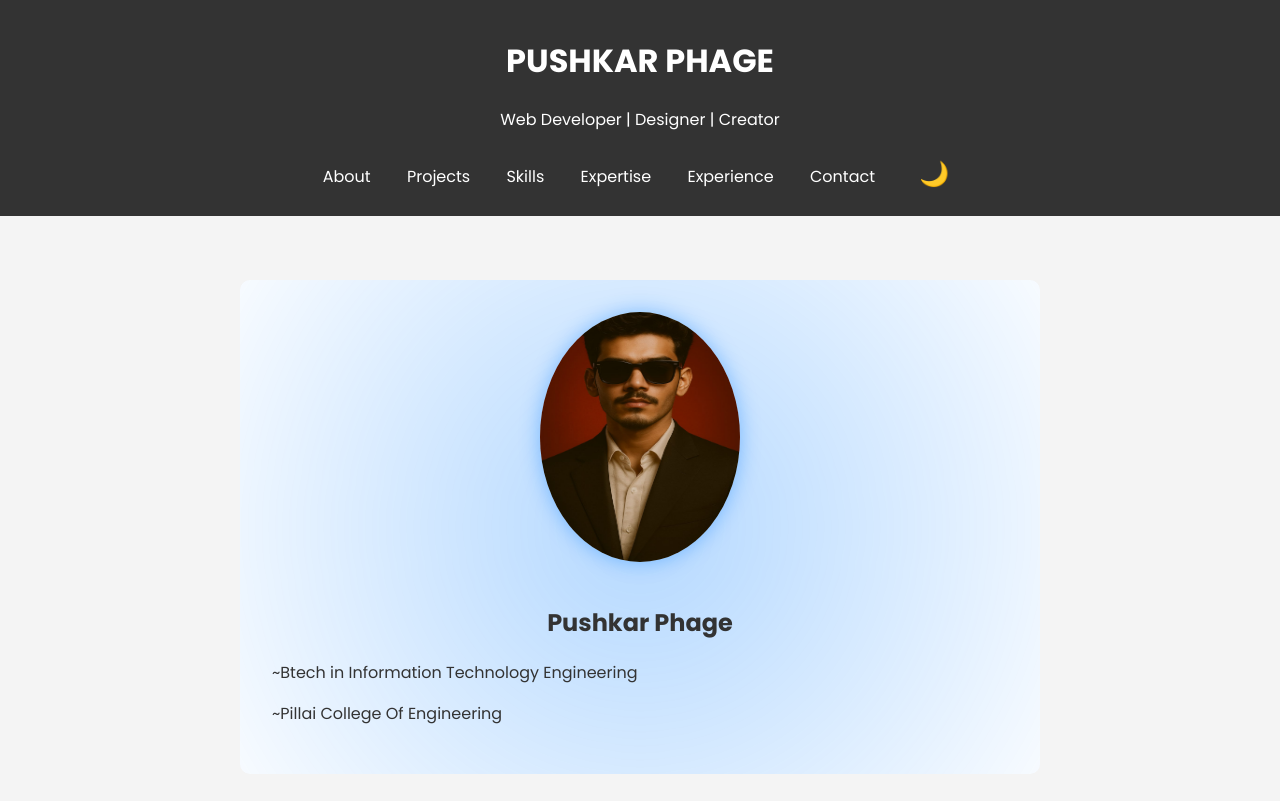
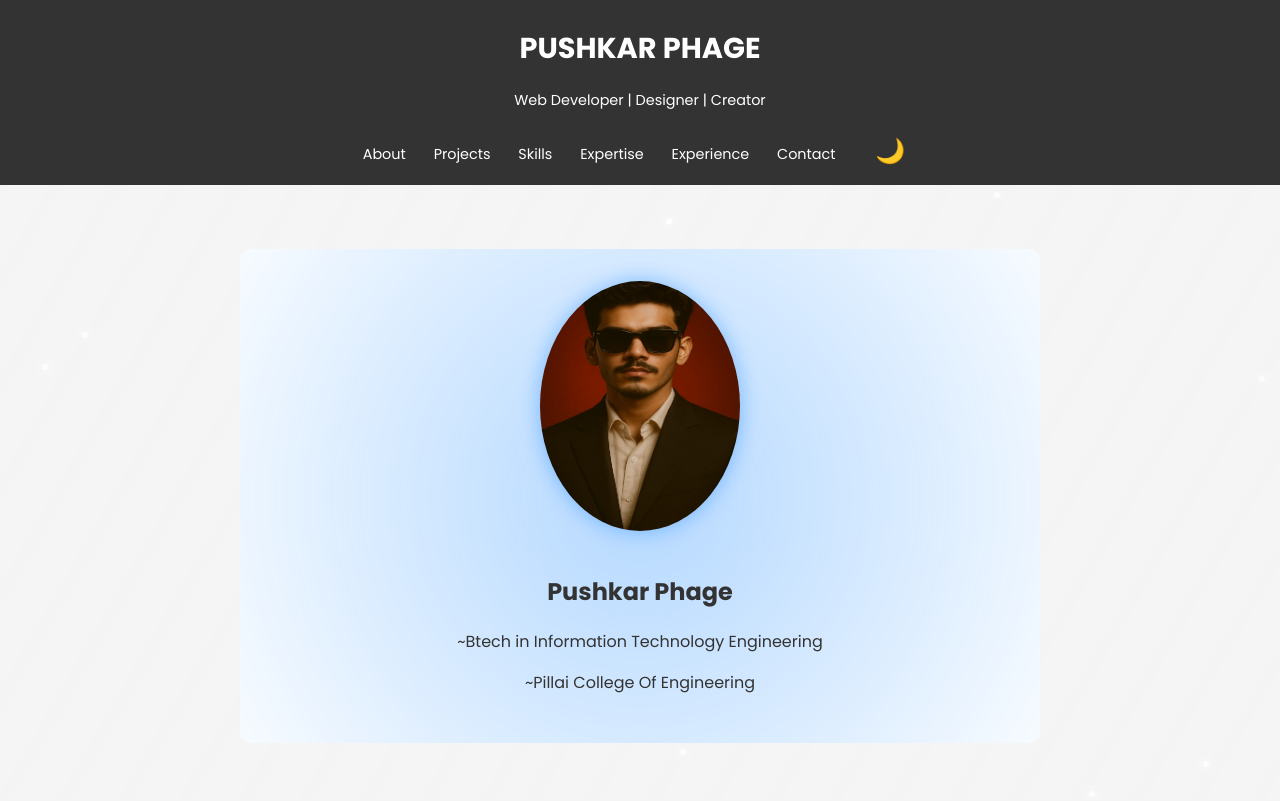
Before and after one commit to Pushkarphage/Portfolio, a plain HTML site: page index.html in a window 1280 px wide. Shown: the top 801 px of the page. Drawn offline with nearby package versions, Linux system fonts and the light colour scheme.

Commit message:
index.html

```diff
--- a/index.html
+++ b/index.html
@@ -16,17 +16,44 @@
       color: #333;
       transition: background 0.3s ease, color 0.3s ease;
     }
+/* Moving tilted white light background */
+body::before {
+  content: "";
+  position: fixed;
+  top: 0;
+  left: 0;
+  width: 200%;
+  height: 100%;
+  background: linear-gradient(120deg, rgba(255, 255, 255, 0.05) 0%, rgba(255, 255, 255, 0.15) 50%, rgba(255, 255, 255, 0.05) 100%);
+  animation: moveLight 15s linear infinite;
+  z-index: -10;
+  pointer-events: none;
+}
 
+@keyframes moveLight {
+  0% {
+    transform: translateX(0);
+  }
+  100% {
+    transform: translateX(-50%);
+  }
+}
+
+/* Adjust for dark mode */
+body.dark-mode::before {
+  background: linear-gradient(120deg, rgba(255, 255, 255, 0.03) 0%, rgba(255, 255, 255, 0.07) 50%, rgba(255, 255, 255, 0.03) 100%);
+}
 /* Sticky Navbar */
 header {
   background: #333;
   color: #fff;
-      padding: 1rem 0;
+  padding: 0.5rem 0; /* Reduced padding */
   text-align: center;
   position: sticky;
   top: 0;
   z-index: 1000;
   transition: all 0.3s ease;
+  font-size: 0.9rem; /* Optional: slightly smaller text */
 }
 
 header.scrolled {
@@ -36,9 +63,10 @@
 }
 
 nav a {
-      margin: 0 1rem;
+  margin: 0 0.75rem; /* Slightly tighter spacing */
   color: #fff;
   text-decoration: none;
+  font-size: 0.9rem; /* Match header font size */
 }
 
     section {
@@ -88,7 +116,8 @@
   padding: 2rem;
   margin: 2rem auto;       /* auto left/right centers the block */
   border-radius: 10px;
-  width: 90%;              /* responsive width */
+  width: 90%;
+  text-align: center;
   max-width: 1500px;       /* prevents it from stretching too wide on large screens */
   z-index: 1;
   overflow: hidden;
@@ -127,8 +156,8 @@ body.dark-mode .block-box::before {
     }
 
     button {
-      background: #333;
-      color: #fff;
+      background: gold;
+      color: black;
       border: none;
       padding: 0.75rem 1.5rem;
       cursor: pointer;
@@ -180,17 +209,6 @@ body.dark-mode .block-box::before {
       box-shadow: none !important;
       border: none !important;
       color: #f4f4f4;
-    }
-
-    /* Fade-in animation */
-    @keyframes fadeIn {
-      from { opacity: 0; transform: translateY(20px); }
-      to { opacity: 1; transform: translateY(0); }
-    }
-
-    .fade-in {
-      animation: fadeIn 1s ease-out forwards;
-      opacity: 0;
     }
 
     /* Toggle button styling */
@@ -281,9 +299,53 @@ body.dark-mode ul li {
     flex-direction: column;
   }
 }
+/* Firefly styling */
+.firefly-container {
+  position: fixed;
+  top: 0;
+  left: 0;
+  width: 100%;
+  height: 100%;
+  pointer-events: none;
+  z-index: -5; /* Above background, below content */
+  overflow: hidden;
+}
+
+.firefly {
+  position: absolute;
+  width: 6px;
+  height: 6px;
+  background: white;
+  border-radius: 50%;
+  box-shadow: 0 0 8px 4px rgba(255, 255, 255, 0.3);
+  opacity: 0.8;
+  animation: floatFirefly 20s linear infinite;
+}
+
+@keyframes floatFirefly {
+  0% {
+    transform: translate(0, 0) scale(1);
+    opacity: 0.8;
+  }
+  50% {
+    transform: translate(100px, -150px) scale(1.2);
+    opacity: 1;
+  }
+  100% {
+    transform: translate(-50px, 100px) scale(1);
+    opacity: 0.7;
+  }
+}
+body.dark-mode .firefly {
+  background: #FACC15; /* soft yellow glow */
+  box-shadow: 0 0 10px 6px rgba(250, 204, 21, 0.3);
+}
+
   </style>
 </head>
 <body>
+<div class="firefly-container"></div>
+
   <header>
     <h1>PUSHKAR PHAGE</h1>
     <p>Web Developer   |   Designer   |   Creator</p>
@@ -304,7 +366,7 @@ body.dark-mode ul li {
   <div class="about-flex" data-aos="fade-up">
 
     <!-- Profile Block -->
-    <div class="block-box fade-in profile-box">
+<div class="block-box" data-aos="fade-up">
 <center>
       <img src="profile.jpeg" alt="Pushkar Phage" class="profile-photo" height="250" width="200">
 </center>
@@ -314,7 +376,7 @@ body.dark-mode ul li {
     </div>
 
     <!-- About Block -->
-    <div class="block-box fade-in">
+<div class="block-box" data-aos="fade-up">
       <h1 align="center">About Me</h1>
       <p>I’m Pushkar Phage, a passionate web developer with a love for clean design and interactive experiences.</p>
     </div>
@@ -322,7 +384,7 @@ body.dark-mode ul li {
   </div>
 </section>
   <section id="projects">
-  <div class="block-box fade-in">
+<div class="block-box" data-aos="fade-up">
       <h1 align="center">Projects</h1>
       <div class="project-card">
         <h2>Portfolio Website</h2>
@@ -330,12 +392,10 @@ body.dark-mode ul li {
         <a href="#" target="_blank">View Project</a>
       </div>
 </div>
-</div>
-    </div>
   </section>
 
 <section id="skills">
-  <div class="block-box fade-in" data-aos="fade-up">
+<div class="block-box" data-aos="fade-up">
     <h1 align="center">Skills</h1>
     <ul>
       <li>Responsive Web Design</li>
@@ -347,7 +407,7 @@ body.dark-mode ul li {
 </section>
 
 <section id="expertise">
-  <div class="block-box fade-in" data-aos="fade-up">
+  <div class="block-box" data-aos="fade-up">
 <h1 align="center">Technical Expertise</h1>
     <ul>
       <li>HTML5, CSS, JavaScript</li>
@@ -359,7 +419,7 @@ body.dark-mode ul li {
 </section>
 
 <section id="experience">
-  <div class="block-box fade-in" data-aos="fade-up">
+<div class="block-box" data-aos="fade-up">
     <h1 align="center">Professional Experience</h1>
     <div class="project-card">
       <h2>Freelance Web Developer</h2>
@@ -377,7 +437,7 @@ body.dark-mode ul li {
   <div class="contact-flex" data-aos="fade-up">
 
     <!-- Contact Form Block -->
-    <div class="block-box fade-in">
+<div class="block-box" data-aos="fade-up">
 <h1 align="center">Send a Message</h1>
       <form id="contact-form">
         <input type="text" placeholder="Your Name" required />
@@ -389,7 +449,7 @@ body.dark-mode ul li {
     </div>
 
     <!-- Contact Details Block -->
-    <div class="block-box fade-in">
+<div class="block-box" data-aos="fade-up">
 <h1 align="center">Contact Details</h1>
       <p><strong>Email:</strong> pushkarphage@gmail.com</p>
       <p><strong>Phone:</strong> +91 9137185040</p>
@@ -443,5 +503,30 @@ body.dark-mode ul li {
       alert('Thanks for reaching out! I’ll get back to you soon.');
     });
   </script>
+<script>
+  AOS.init({
+    duration: 1000, // animation duration in ms
+    once: false     // whether animation should happen only once
+  });
+</script>
+<script>
+  const container = document.querySelector('.firefly-container');
+
+  for (let i = 0; i < 30; i++) {
+    const firefly = document.createElement('div');
+    firefly.classList.add('firefly');
+
+    // Random position
+    firefly.style.top = Math.random() * 100 + 'vh';
+    firefly.style.left = Math.random() * 100 + 'vw';
+
+    // Random animation delay/duration for realism
+    firefly.style.animationDuration = (15 + Math.random() * 10) + 's';
+    firefly.style.animationDelay = (Math.random() * 20) + 's';
+
+    container.appendChild(firefly);
+  }
+</script>
+
 </body>
 </html>
```
Lines whose indentation alone changed are shown as unchanged.
